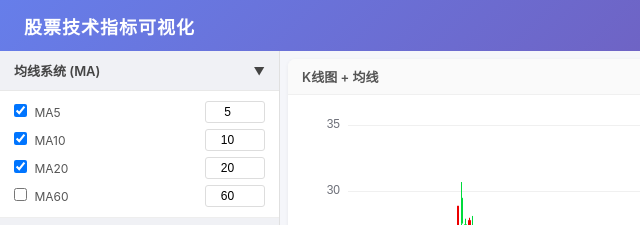
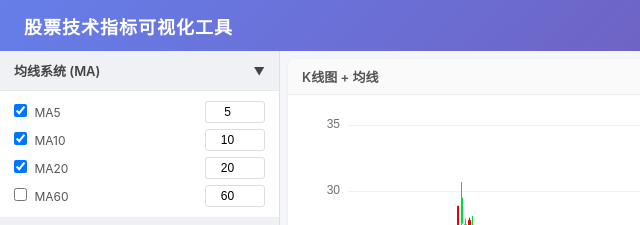
Before and after one commit to 1961410963/AI-quant, a plain HTML site: page stock-indicator-visualizer.html in a window 1280 px wide. Shown: the top 225 px of the page, 0-640 px from the left. Drawn offline with nearby package versions, Linux system fonts and the light colour scheme.

Commit message:
fix: update page title to trigger redeploy

```diff
--- a/stock-indicator-visualizer.html
+++ b/stock-indicator-visualizer.html
@@ -102,7 +102,7 @@
 
 <!-- 顶部 -->
 <div class="header">
-    <h1>股票技术指标可视化</h1>
+    <h1>股票技术指标可视化工具</h1>
     <div class="header-controls">
         <label>股票：</label>
         <select id="stockSelect">
```
